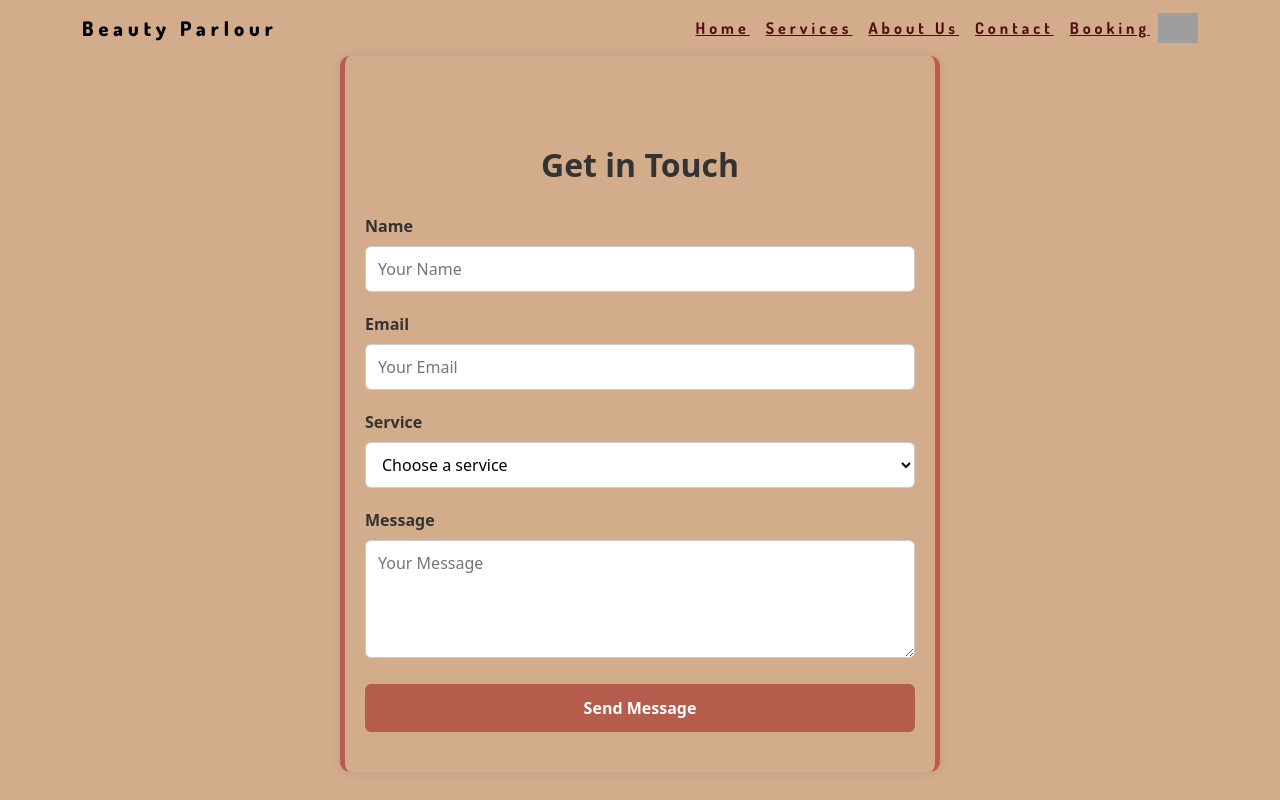
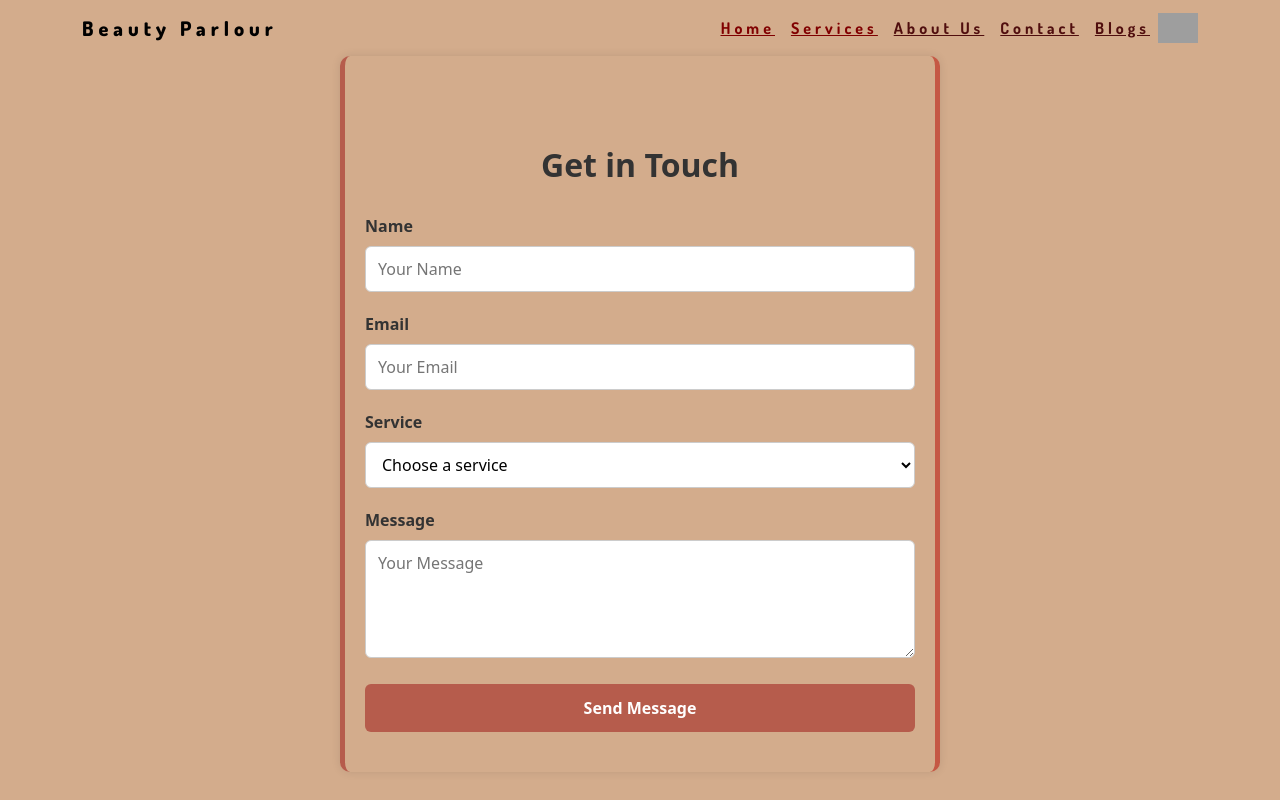
Before and after one commit to chinjuc/beauty-bliss, a React (Vite) app: page /booking in a window 1280 px wide. Built offline with nearby package versions, Linux system fonts and the light colour scheme; grey boxes are pictures that could not be loaded; a web font is replaced by a local one.

Commit message:
Add files via upload

```diff
--- a/src/Components/Bookings.jsx
+++ b/src/Components/Bookings.jsx
@@ -3,7 +3,7 @@ import Container from 'react-bootstrap/Container';
 import Nav from 'react-bootstrap/Nav';
 import Navbar from 'react-bootstrap/Navbar';
 import './Bookings.css'
-import { useNavigate } from 'react-router-dom';
+import { Link, useNavigate } from 'react-router-dom';
 import { asset } from '../assets/asset';
 import axios from 'axios';
 
@@ -59,11 +59,11 @@ const Bookings = () => {
 
                         </Nav>
                         <Nav className='navigate'>
-                            <Nav.Link href="" > Home</Nav.Link>
-                            <Nav.Link href="#service"  > Services</Nav.Link>
+                            <Nav.Link href="" ><Link to={'/'} style={{color:'maroon'}}>Home</Link> </Nav.Link>
+                            <Nav.Link href="#service" ><Link to={'/'} style={{color:'maroon'}}>Services</Link> </Nav.Link>
                             <Nav.Link href="#about" >About Us </Nav.Link>
                             <Nav.Link href="#contact" >Contact </Nav.Link>
-                            <Nav.Link href="" onClick={() => Navigate('/booking')}>Booking </Nav.Link>
+                            <Nav.Link href="" onClick={() => Navigate('/blogs')}>Blogs </Nav.Link>
                         </Nav>
                         <img src={asset.profile} width={40} onClick={() => Navigate('/')} alt="" />
                     </Navbar.Collapse>
--- a/src/Components/Home.jsx
+++ b/src/Components/Home.jsx
@@ -29,7 +29,7 @@ const Home = () => {
                                 <Nav.Link href="#service"  > Services</Nav.Link>
                                 <Nav.Link href="#about" >About Us </Nav.Link>
                                 <Nav.Link href="#contact" >Contact </Nav.Link>
-                                <Nav.Link href="" onClick={() => Navigate('/booking')}>Booking </Nav.Link>
+                                <Nav.Link href="" onClick={() => Navigate('/Blogs')}>Blogs </Nav.Link>
                             </Nav>
                         </Navbar.Collapse>
 
--- a/src/Components/Services.jsx
+++ b/src/Components/Services.jsx
@@ -60,7 +60,7 @@ const Services = () => {
                         <div key={index} className='servicediv'>
                             <Card.Body>
 
-                                <Card.Img src={service.img} className='serviceimg' />
+                               <Link to={service.link} style={{ textDecoration: 'none' }}> <Card.Img src={service.img} className='serviceimg' /></Link>
                             </Card.Body>
                             <Link to={service.link} style={{ textDecoration: 'none' }}><Card.Title className='servicetitle'>{service.title}</Card.Title>
                             </Link>
```
Also changed, not shown: src/Components/Blogs.jsx (+26 -0 lines), src/Components/About.jsx (line endings or trailing spaces), src/Components/Bookings.css (line endings or trailing spaces), src/Components/Contact.css (line endings or trailing spaces), src/Components/ContactPage.jsx (line endings or trailing spaces), src/Components/List.css (line endings or trailing spaces), src/Components/List.jsx (line endings or trailing spaces), src/Components/Services.css (line endings or trailing spaces).
